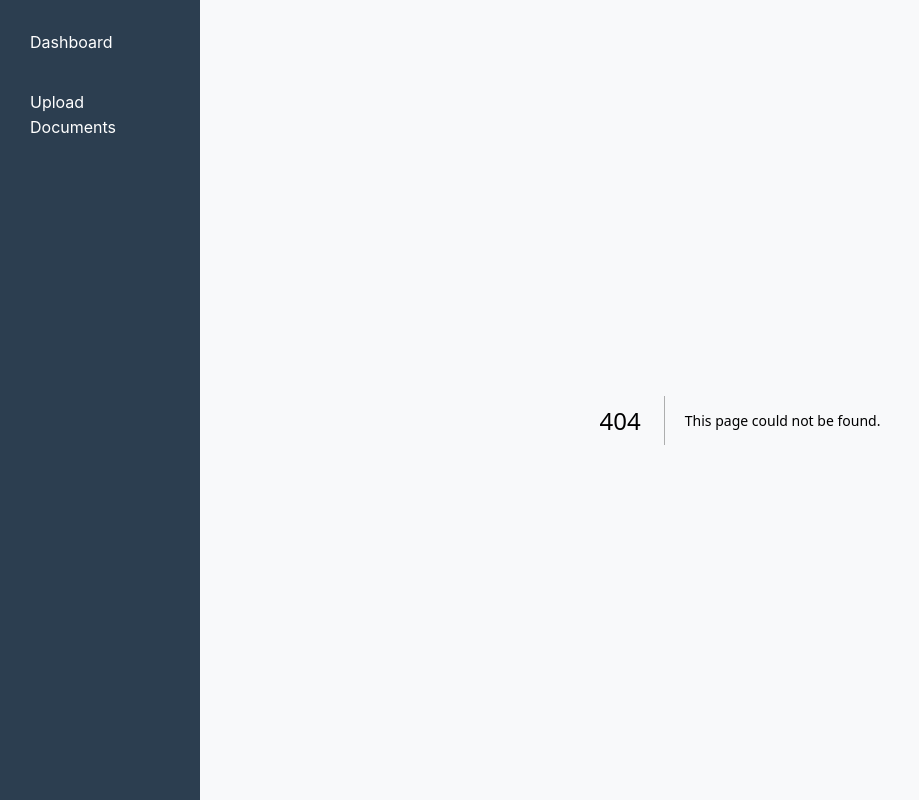
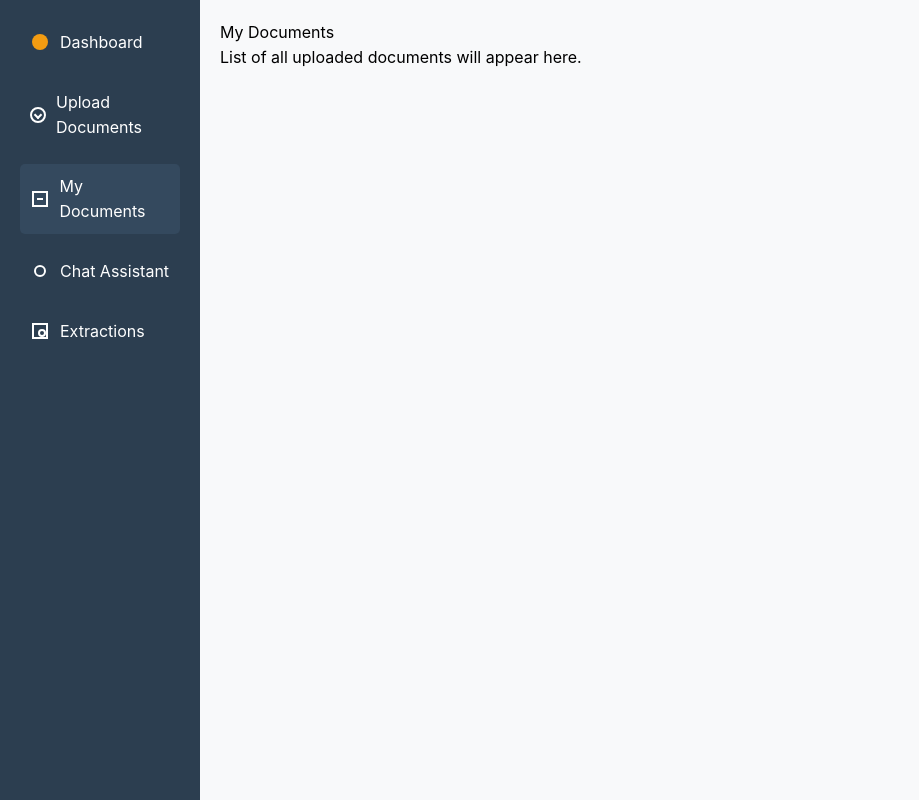
Before and after one commit to esraekz/EU_AI_Compliance, a Next.js app in the folder frontend/: page /documents in a window 1280 px wide. Before the commit this address had no page. Shown: the whole page, without its empty margins (0-919 px from the left). Built offline with nearby package versions, Linux system fonts and the light colour scheme.

Commit message:
modify Layout menu

```diff
--- a/frontend/src/components/Layout/Layout.module.css
+++ b/frontend/src/components/Layout/Layout.module.css
@@ -11,6 +11,8 @@
   }
 
   .navItem {
+    display: flex;
+    align-items: center;
     margin-bottom: 15px;
     cursor: pointer;
     padding: 10px;
@@ -26,6 +28,85 @@
     background-color: #34495e;
   }
 
+  .icon {
+    width: 20px;
+    height: 20px;
+    margin-right: 10px;
+    display: flex;
+    align-items: center;
+    justify-content: center;
+  }
+
+  .dashboardIcon {
+    width: 16px;
+    height: 16px;
+    border-radius: 50%;
+    background-color: #f39c12;
+  }
+
+  .uploadIcon {
+    width: 16px;
+    height: 16px;
+    border: 2px solid white;
+    border-radius: 50%;
+    position: relative;
+  }
+
+  .uploadIcon::before {
+    content: '';
+    position: absolute;
+    top: 50%;
+    left: 50%;
+    width: 6px;
+    height: 6px;
+    border-left: 2px solid white;
+    border-bottom: 2px solid white;
+    transform: translate(-50%, -50%) rotate(-45deg);
+  }
+
+  .documentsIcon {
+    width: 16px;
+    height: 16px;
+    border: 2px solid white;
+    position: relative;
+  }
+
+  .documentsIcon::before {
+    content: '';
+    position: absolute;
+    top: 50%;
+    left: 50%;
+    width: 6px;
+    height: 2px;
+    background-color: white;
+    transform: translate(-50%, -50%);
+  }
+
+  .chatIcon {
+    width: 12px;
+    height: 12px;
+    border: 2px solid white;
+    border-radius: 50%;
+  }
+
+  .extractionsIcon {
+    width: 16px;
+    height: 16px;
+    border: 2px solid white;
+    position: relative;
+  }
+
+  .extractionsIcon::before {
+    content: '';
+    position: absolute;
+    top: 4px;
+    left: 4px;
+    width: 8px;
+    height: 8px;
+    border: 2px solid white;
+    border-radius: 50%;
+  }
+
   .mainContent {
     background-color: #f8f9fa;
     padding: 20px;
--- a/frontend/src/components/Layout/Layout.tsx
+++ b/frontend/src/components/Layout/Layout.tsx
@@ -14,16 +14,59 @@ const Layout: React.FC<{ children: React.ReactNode }> = ({ children }) => {
       {/* Sidebar */}
       <aside className={styles.sidebar}>
         <div
-          className={`${styles.navItem} ${router.pathname === "/dashboard" ? styles.active : ""}`}
+          className={`${styles.navItem} ${
+            router.pathname === "/dashboard" ? styles.active : ""
+          }`}
           onClick={() => navigateTo("/dashboard")}
         >
+          <div className={styles.icon}>
+            <div className={styles.dashboardIcon}></div>
+          </div>
           <span>Dashboard</span>
         </div>
         <div
-          className={`${styles.navItem} ${router.pathname === "/upload" ? styles.active : ""}`}
+          className={`${styles.navItem} ${
+            router.pathname === "/upload" ? styles.active : ""
+          }`}
           onClick={() => navigateTo("/upload")}
         >
+          <div className={styles.icon}>
+            <div className={styles.uploadIcon}></div>
+          </div>
           <span>Upload Documents</span>
+        </div>
+        <div
+          className={`${styles.navItem} ${
+            router.pathname === "/documents" ? styles.active : ""
+          }`}
+          onClick={() => navigateTo("/documents")}
+        >
+          <div className={styles.icon}>
+            <div className={styles.documentsIcon}></div>
+          </div>
+          <span>My Documents</span>
+        </div>
+        <div
+          className={`${styles.navItem} ${
+            router.pathname === "/chat" ? styles.active : ""
+          }`}
+          onClick={() => navigateTo("/chat")}
+        >
+          <div className={styles.icon}>
+            <div className={styles.chatIcon}></div>
+          </div>
+          <span>Chat Assistant</span>
+        </div>
+        <div
+          className={`${styles.navItem} ${
+            router.pathname === "/extractions" ? styles.active : ""
+          }`}
+          onClick={() => navigateTo("/extractions")}
+        >
+          <div className={styles.icon}>
+            <div className={styles.extractionsIcon}></div>
+          </div>
+          <span>Extractions</span>
         </div>
       </aside>
 
--- /dev/null
+++ b/frontend/src/pages/documents.tsx
@@ -0,0 +1,12 @@
+import React from "react";
+
+const DocumentsPage: React.FC = () => {
+  return (
+    <div>
+      <h1>My Documents</h1>
+      <p>List of all uploaded documents will appear here.</p>
+    </div>
+  );
+};
+
+export default DocumentsPage;
```
